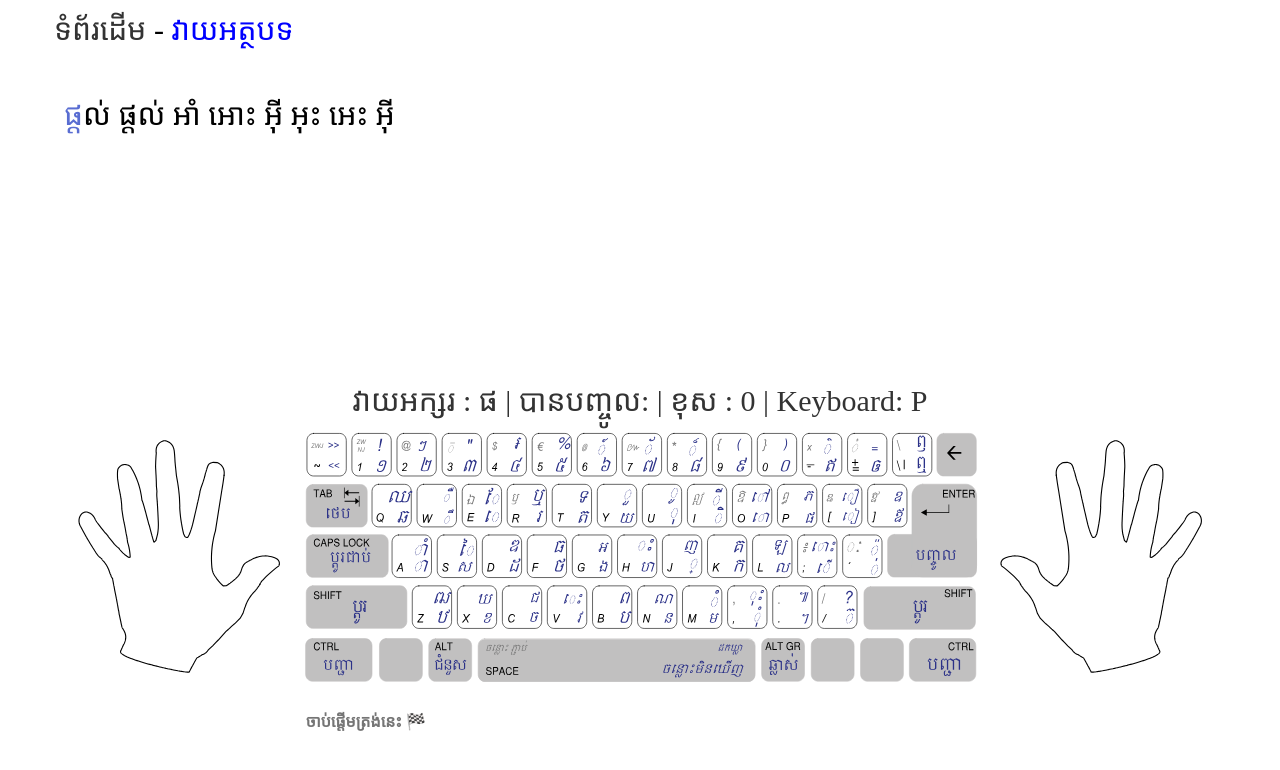
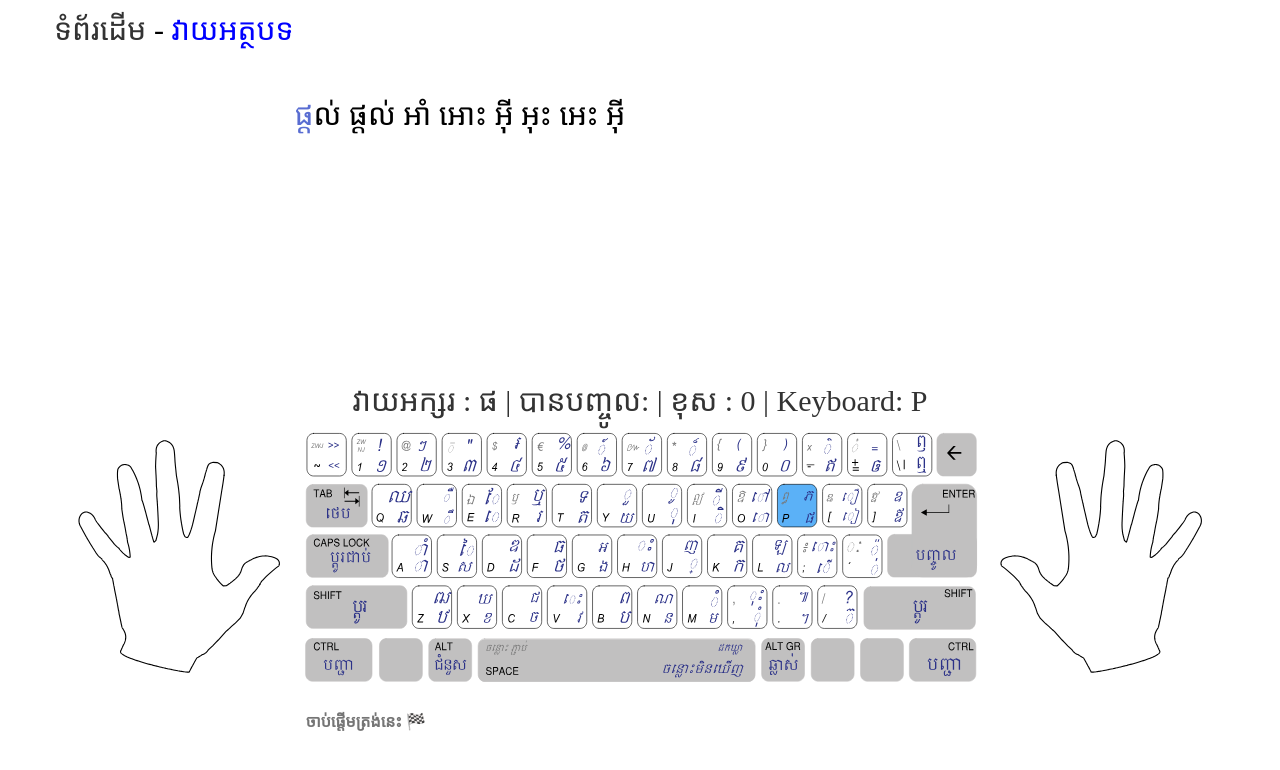
Before and after one commit to Chhayhong/khmerAnguliV2, an Angular app: page /play in a window 1280 px wide. Shown: the top 770 px of the page. Built offline with nearby package versions, Linux system fonts and the light colour scheme; a web font is replaced by a local one.

Commit message:
added match visual key value

```diff
--- a/src/app/component/typing-textarea/typing-textarea.component.html
+++ b/src/app/component/typing-textarea/typing-textarea.component.html
@@ -20,7 +20,7 @@
                 <!-- <progress style="width:100%" id="file" [value]="startIndex" [max]="typingContent.length"> </progress> -->
                 <div class="visual-key-group">
                     <app-left-hand class="left-hand"></app-left-hand>
-                    <app-visual-keyboard class="visual-key"></app-visual-keyboard>
+                    <app-visual-keyboard class="visual-key" *ngFor="let key of keyboard; first as isFirst" [currentKeys]="keyboard" ></app-visual-keyboard>
                     <app-right-hand class="right-hand"></app-right-hand>
                 </div>
                 <input style="font-family: Kantumruy" type="text" [formControl]="textAreaControl"
--- a/src/app/utility/visual-keyboard/visual-keyboard.component.ts
+++ b/src/app/utility/visual-keyboard/visual-keyboard.component.ts
@@ -6,15 +6,12 @@ import { Component, Input, OnInit } from '@angular/core';
 })
 export class VisualKeyboardComponent implements OnInit {
   @Input() currentKeys:any=[]
-Keyboard: any;
   constructor(
   ) { }
 
   ngOnInit() {
-    // document
-    // .getElementById("keyboard")
-    // .getElementById(key)
-    // .setAttributeNS(null, "fill", color);
+    const visualKey = document.getElementById(this.currentKeys) as HTMLFormElement;
+    visualKey.setAttributeNS(null, "fill", '#5bb1f7');
   }
 
 }
--- a/src/styles.scss
+++ b/src/styles.scss
@@ -14,7 +14,7 @@ body{
     flex-direction: row;
     justify-content: center;
     .typing-content{
-        width: 100%;
+        width: 60%;
         justify-content: center;
     }
     .typing-text-area{
```
